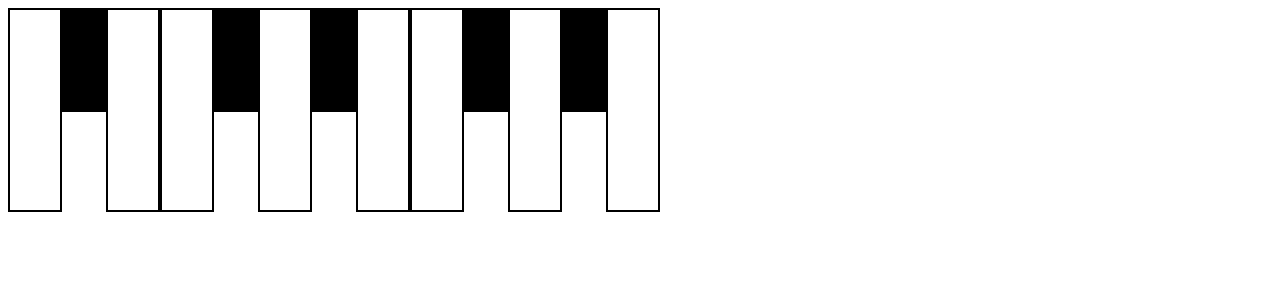
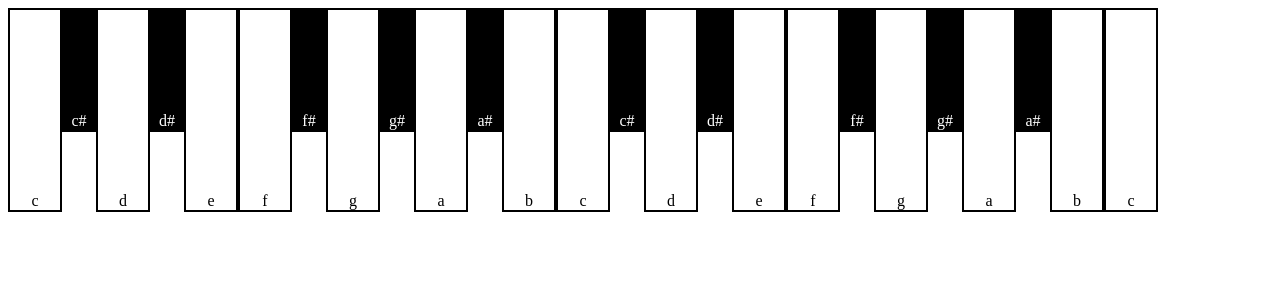
Before and after one commit to edwardsCam/chord-display, a React app: page / in a window 1280 px wide. Shown: the top 300 px of the page. Built offline with nearby package versions, Linux system fonts and the light colour scheme.

Commit message:
start highlighting notes on the keyboard

```diff
--- a/src/App.tsx
+++ b/src/App.tsx
@@ -1,24 +1,5 @@
 import React from 'react'
-import parse from './util/chord-parser'
-import prettyPrint from './util/pretty-print'
-import { Note } from './types/note'
 import Piano from 'components/piano'
 
-const printChord = (chord: Set<Note>) =>
-  [...chord].map(prettyPrint).join('\r\n')
-
-const chords = [parse('c')]
-
-const App = () => {
-  return (
-    <div>
-      {/* {chords.map((chord) => {
-        const pretty = printChord(chord)
-        return <div key={pretty}>{pretty}</div>
-      })} */}
-      <Piano />
-    </div>
-  )
-}
-
+const App = () => <Piano />
 export default App
--- a/src/components/blackKey.tsx
+++ /dev/null
@@ -1,8 +0,0 @@
-import React from 'react'
-import Key from 'components/Key'
-
-const BlackKey = () => {
-  return <Key white={false} />
-}
-
-export default BlackKey
--- a/src/components/key.tsx
+++ b/src/components/key.tsx
@@ -1,30 +1,72 @@
-import React from 'react'
+import React, { useState } from 'react'
 import styled from '@emotion/styled'
+import { Note } from 'types/note'
+import prettyPrint from 'util/pretty-print'
 
-type Props = {
+export type CommonProps = {
+  highlighted?: boolean
+  showNote?: boolean
+  octave: number
+  note: Note
+}
+
+type Props = CommonProps & {
   white: boolean
 }
 
+const HIGHLIGHTED_COLOR = 'green'
+const HOVER_COLOR = 'cyan'
+
 const baseKey = `
   border: 2px solid black;
+  text-align: center;
+  display: flex;
+  flex-direction: column;
+  justify-content: flex-end;
 `
 
-const WhiteKey = styled.span`
-  ${baseKey}
-  width: 50px;
-  height: 200px;
-  background: white;
-`
+const Key: React.FC<Props> = ({
+  highlighted,
+  note,
+  white,
+  showNote = true,
+}: Props) => {
+  const [isHovered, setHover] = useState(false)
 
-const BlackKey = styled.span`
-  ${baseKey}
-  width: 40px;
-  height: 100px;
-  background: black;
-`
+  const getBackgroundColor = (): string => {
+    if (highlighted) return HIGHLIGHTED_COLOR
+    if (isHovered) return HOVER_COLOR
+    return white ? 'white' : 'black'
+  }
 
-const Key: React.FC<Props> = (props: Props) => {
-  return props.white ? <WhiteKey /> : <BlackKey />
+  const getContent = () => {
+    const parsedNote = prettyPrint(note)
+    if (white) {
+      const WhiteKey = styled.span`
+        ${baseKey};
+        width: 50px;
+        height: 200px;
+        background: ${getBackgroundColor()};
+        color: black;
+      `
+      return <WhiteKey>{showNote && parsedNote}</WhiteKey>
+    } else {
+      const BlackKey = styled.div`
+        ${baseKey};
+        width: 30px;
+        height: 120px;
+        background: ${getBackgroundColor()};
+        color: white;
+      `
+      return <BlackKey>{showNote && parsedNote}</BlackKey>
+    }
+  }
+
+  return (
+    <div onMouseOver={() => setHover(true)} onMouseOut={() => setHover(false)}>
+      {getContent()}
+    </div>
+  )
 }
 
 export default Key
--- a/src/components/octave.tsx
+++ b/src/components/octave.tsx
@@ -1,27 +1,144 @@
 import React from 'react'
-import WhiteKey from 'components/whiteKey'
-import BlackKey from 'components/blackKey'
+import Key from 'components/key'
+import { Note } from 'types/note'
+import areSameNote from 'util/are-same-note'
 
 type Props = {
+  base: number
   complete?: boolean
+  notes?: Note[]
 }
 
-const Octave: React.FC<Props> = (props: Props) => {
+const Octave: React.FC<Props> = ({
+  base: octave,
+  complete,
+  notes = [],
+}: Props) => {
+  const commonProps = (note: Note) => ({
+    octave,
+    note,
+    highlighted: notes.some((n) => areSameNote(note, n)),
+  })
+
+  const renderC = () => {
+    const note: Note = {
+      natural: 2,
+      accidental: 0,
+    }
+    return <Key white {...commonProps(note)} />
+  }
+
+  const renderCSharp = () => {
+    const note: Note = {
+      natural: 2,
+      accidental: 1,
+    }
+    return <Key white={false} {...commonProps(note)} />
+  }
+
+  const renderD = () => {
+    const note: Note = {
+      natural: 3,
+      accidental: 0,
+    }
+    return <Key white {...commonProps(note)} />
+  }
+
+  const renderDSharp = () => {
+    const note: Note = {
+      natural: 3,
+      accidental: 1,
+    }
+    return <Key white={false} {...commonProps(note)} />
+  }
+
+  const renderE = () => {
+    const note: Note = {
+      natural: 4,
+      accidental: 0,
+    }
+    return <Key white {...commonProps(note)} />
+  }
+
+  const renderF = () => {
+    const note: Note = {
+      natural: 5,
+      accidental: 0,
+    }
+    return <Key white {...commonProps(note)} />
+  }
+
+  const renderFSharp = () => {
+    const note: Note = {
+      natural: 5,
+      accidental: 1,
+    }
+    return <Key white={false} {...commonProps(note)} />
+  }
+
+  const renderG = () => {
+    const note: Note = {
+      natural: 6,
+      accidental: 0,
+    }
+    return <Key white {...commonProps(note)} />
+  }
+
+  const renderGSharp = () => {
+    const note: Note = {
+      natural: 6,
+      accidental: 1,
+    }
+    return <Key white={false} {...commonProps(note)} />
+  }
+
+  const renderA = () => {
+    const note: Note = {
+      natural: 0,
+      accidental: 0,
+    }
+    return <Key white {...commonProps(note)} />
+  }
+
+  const renderASharp = () => {
+    const note: Note = {
+      natural: 0,
+      accidental: 1,
+    }
+    return <Key white={false} {...commonProps(note)} />
+  }
+
+  const renderB = () => {
+    const note: Note = {
+      natural: 1,
+      accidental: 0,
+    }
+    return <Key white {...commonProps(note)} />
+  }
+
+  const renderHighC = () => {
+    const note: Note = {
+      natural: 2,
+      accidental: 0,
+    }
+    return <Key white {...commonProps(note)} />
+  }
+
   return (
     <>
-      <WhiteKey />
-      <BlackKey />
-      <WhiteKey />
-      <WhiteKey />
-      <BlackKey />
-      <WhiteKey />
-      <BlackKey />
-      <WhiteKey />
-      <WhiteKey />
-      <BlackKey />
-      <WhiteKey />
-      <BlackKey />
-      {props.complete && <WhiteKey />}
+      {renderC()}
+      {renderCSharp()}
+      {renderD()}
+      {renderDSharp()}
+      {renderE()}
+      {renderF()}
+      {renderFSharp()}
+      {renderG()}
+      {renderGSharp()}
+      {renderA()}
+      {renderASharp()}
+      {renderB()}
+      {complete && renderHighC()}
     </>
   )
 }
--- a/src/components/piano.tsx
+++ b/src/components/piano.tsx
@@ -1,5 +1,6 @@
 import React from 'react'
 import styled from '@emotion/styled'
+import parse from 'util/chord-parser'
 import Octave from './octave'
 
 const PianoWrapper = styled.div`
@@ -9,9 +10,11 @@ const PianoWrapper = styled.div`
 type Props = {}
 
 const Piano: React.FC<Props> = ({}: Props) => {
+  const chord = undefined // parse('c')
   return (
     <PianoWrapper>
-      <Octave complete />
+      <Octave base={0} notes={chord} />
+      <Octave base={1} complete />
     </PianoWrapper>
   )
 }
--- a/src/components/whiteKey.tsx
+++ /dev/null
@@ -1,8 +0,0 @@
-import React from 'react'
-import Key from 'components/Key'
-
-const WhiteKey = () => {
-  return <Key white />
-}
-
-export default WhiteKey
--- /dev/null
+++ b/src/util/are-same-note.ts
@@ -0,0 +1,10 @@
+import { Note } from 'types/note'
+
+const areSameNote = (note1: Note, note2: Note): boolean => {
+  if (note1.accidental === note2.accidental && note1.natural === note2.natural)
+    return true
+  // TODO be smarter about matching notes
+  return false
+}
+
+export default areSameNote
--- a/src/util/chord-parser.ts
+++ b/src/util/chord-parser.ts
@@ -2,7 +2,7 @@ import { Note } from '../types/note'
 import getChord from './get-chord'
 import getNotes from './get-notes'
 
-const parse = (chordName: string): Set<Note> => {
+const parse = (chordName: string): Note[] => {
   const chord = getChord(chordName)
   return getNotes(chord)
 }
--- a/src/util/get-notes.ts
+++ b/src/util/get-notes.ts
@@ -3,30 +3,30 @@ import { ChordType } from '../types/chord-type'
 import { Note } from '../types/note'
 import increment from './increment'
 
-const getNotes = (chord: Chord): Set<Note> => {
+const getNotes = (chord: Chord): Note[] => {
   const { root, type } = chord
   const step = (n: number) => increment(root, n)
-  const result = new Set<Note>()
-  result.add(root)
+  const result: Note[] = []
+  result.push(root)
   switch (type) {
     case ChordType.maj: {
-      result.add(step(4))
-      result.add(step(7))
+      result.push(step(4))
+      result.push(step(7))
       break
     }
     case ChordType.min: {
-      result.add(step(3))
-      result.add(step(7))
+      result.push(step(3))
+      result.push(step(7))
       break
     }
     case ChordType.dim: {
-      result.add(step(3))
-      result.add(step(6))
+      result.push(step(3))
+      result.push(step(6))
       break
     }
     case ChordType.aug: {
-      result.add(step(4))
-      result.add(step(8))
+      result.push(step(4))
+      result.push(step(8))
       break
     }
   }
```
